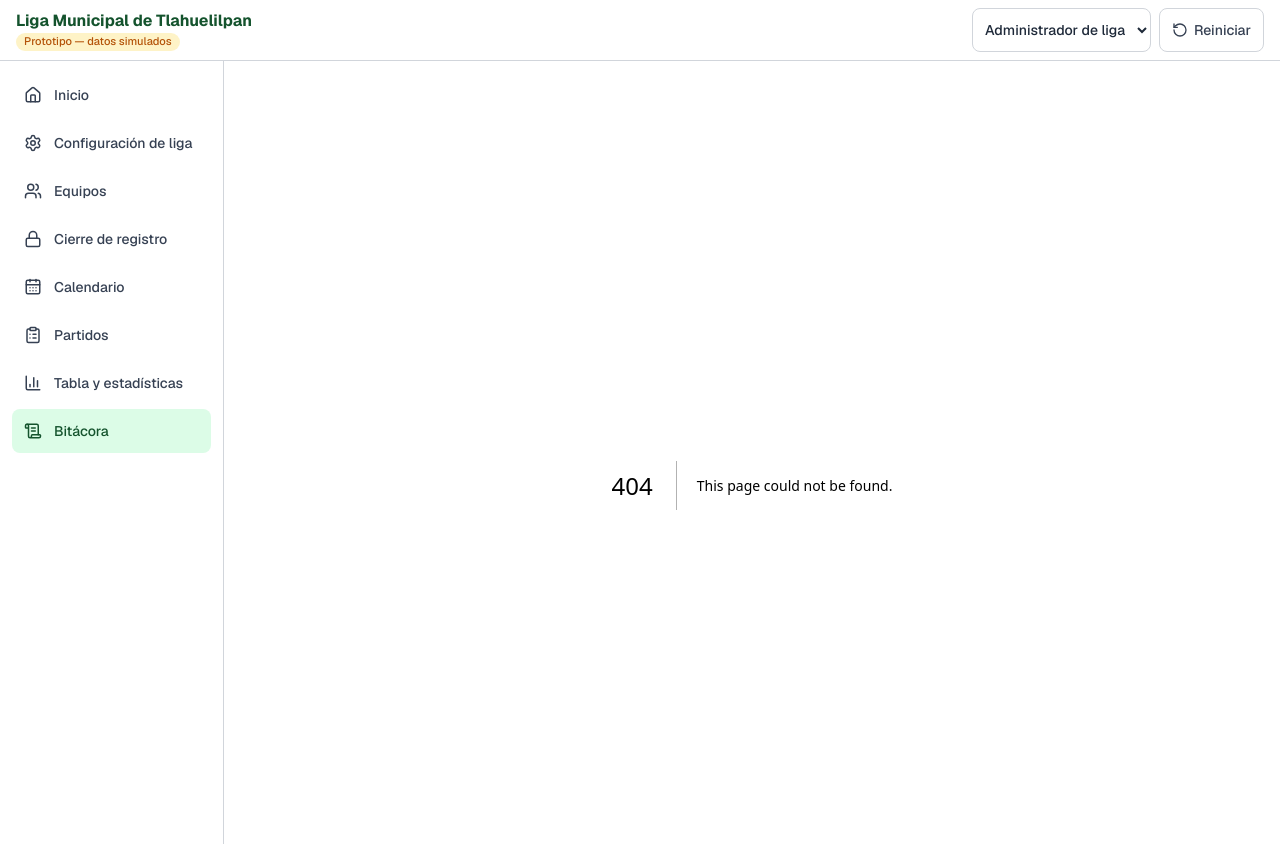
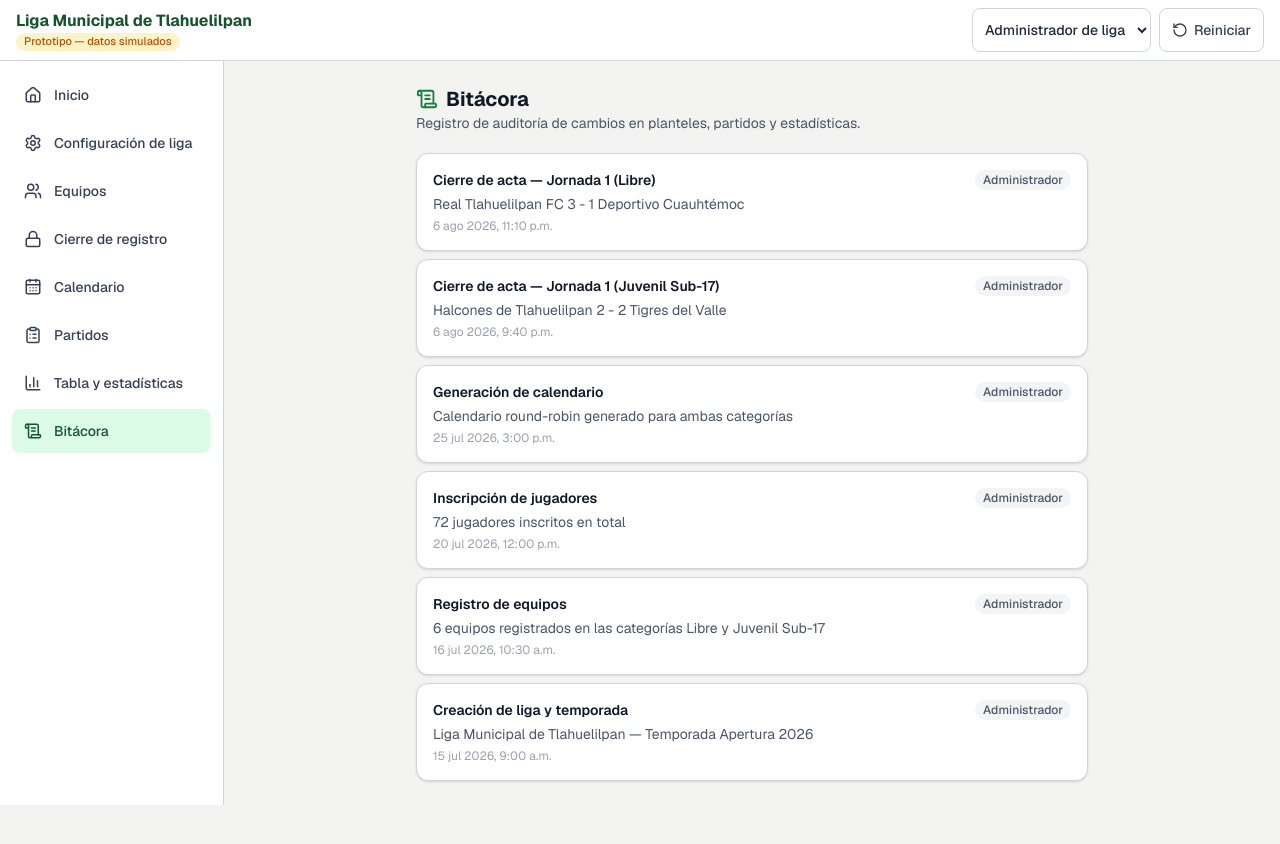
Before and after one commit to abdideev/liga-simulator, a Next.js app: page /bitacora in a window 1280 px wide. Before the commit this address had no page. Shown: the top 844 px of the page. After the commit the page ends 805 px from the top, so only its background shows below. Built offline with nearby package versions, Linux system fonts and the light colour scheme.

Commit message:
feat(bitacora): agregar registro de auditoría

```diff
--- /dev/null
+++ b/src/app/bitacora/page.tsx
@@ -0,0 +1,66 @@
+"use client";
+
+import { ScrollText } from "lucide-react";
+
+import { useSimulador } from "@/context/SimuladorContext";
+import Tarjeta from "@/components/ui/Tarjeta";
+import EstadoVacio from "@/components/ui/EstadoVacio";
+
+const ETIQUETA_ROL: Record<string, string> = {
+  administrador: "Administrador",
+  delegado: "Delegado",
+  publico: "Público",
+};
+
+function formatearFecha(iso: string): string {
+  try {
+    return new Date(iso).toLocaleString("es-MX", {
+      dateStyle: "medium",
+      timeStyle: "short",
+    });
+  } catch {
+    return iso;
+  }
+}
+
+export default function BitacoraPage() {
+  const { estado } = useSimulador();
+  const entradas = [...estado.bitacora].sort((a, b) => b.fecha.localeCompare(a.fecha));
+
+  return (
+    <div className="mx-auto max-w-2xl space-y-5">
+      <div>
+        <h1 className="flex items-center gap-2 text-xl font-bold text-gray-900">
+          <ScrollText className="text-(--color-primary)" size={22} />
+          Bitácora
+        </h1>
+        <p className="text-sm text-gray-600">
+          Registro de auditoría de cambios en planteles, partidos y estadísticas.
+        </p>
+      </div>
+
+      {entradas.length === 0 ? (
+        <EstadoVacio
+          icono={ScrollText}
+          titulo="Sin actividad registrada"
+          descripcion="Aquí aparecerán los cambios realizados en la liga a medida que ocurran."
+        />
+      ) : (
+        <div className="space-y-2">
+          {entradas.map((entrada) => (
+            <Tarjeta key={entrada.id} className="text-sm">
+              <div className="flex items-center justify-between gap-2">
+                <span className="font-semibold text-gray-900">{entrada.accion}</span>
+                <span className="shrink-0 rounded-full bg-gray-100 px-2 py-0.5 text-xs font-medium text-gray-600">
+                  {ETIQUETA_ROL[entrada.rol] ?? entrada.rol}
+                </span>
+              </div>
+              {entrada.detalle && <p className="mt-1 text-gray-600">{entrada.detalle}</p>}
+              <p className="mt-1 text-xs text-gray-400">{formatearFecha(entrada.fecha)}</p>
+            </Tarjeta>
+          ))}
+        </div>
+      )}
+    </div>
+  );
+}
```
